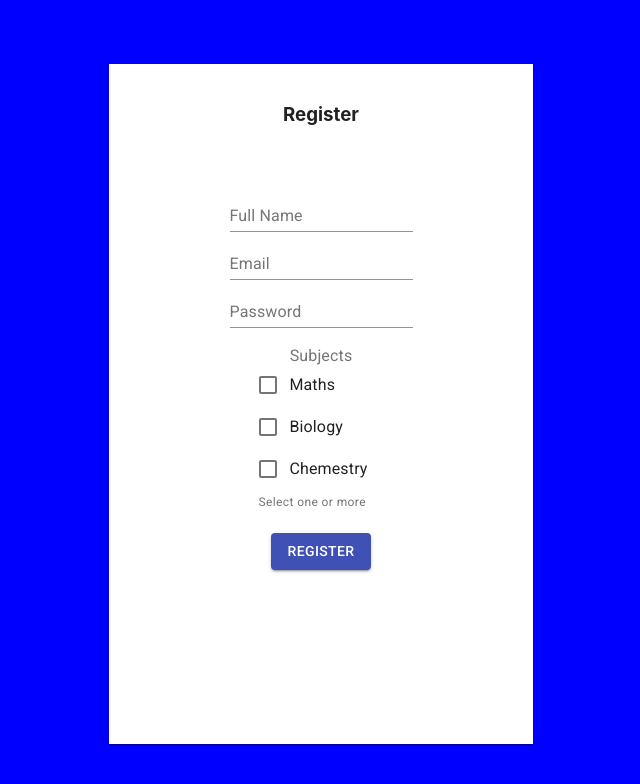
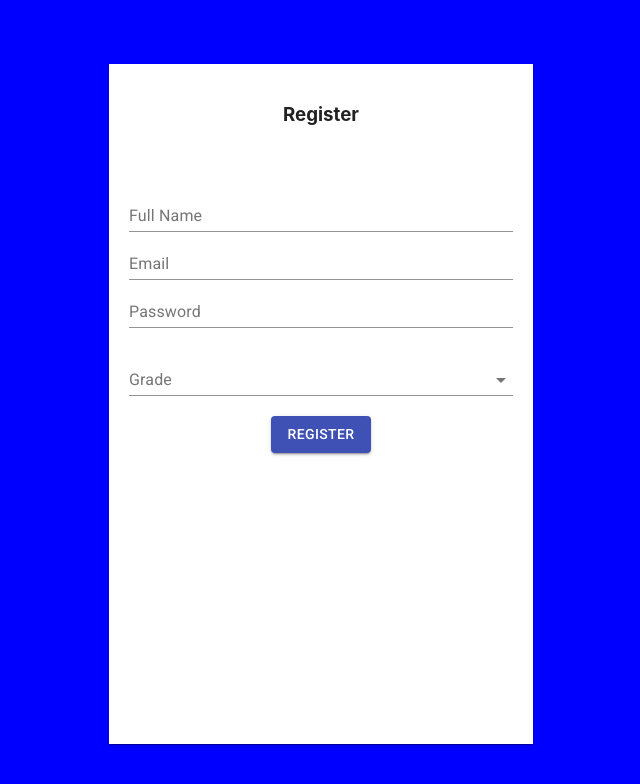
Before and after one commit to Yasasr1/LMS-Jayanthi, a React (Create React App) app: page /register in a window 1280 px wide. Shown: the top 784 px of the page, without its empty margins (319-959 px from the left). Built offline with nearby package versions, Linux system fonts and the light colour scheme.

Commit message:
added grades and subjects for grades

```diff
--- a/src/pages/LoginPage.js
+++ b/src/pages/LoginPage.js
@@ -3,7 +3,6 @@ import { Paper, TextField, Button, FormControl, FormGroup, FormControlLabel, For
 //import background from '../assets/images/login_background.jpg';
 import fire from '../components/firebase';
 import { connect } from 'react-redux';
-import axios from 'axios';
 import { Redirect, Link } from 'react-router-dom';
 
 
--- a/src/pages/RegisterPage.js
+++ b/src/pages/RegisterPage.js
@@ -1,5 +1,5 @@
 import React , { Component } from 'react';
-import { Paper, TextField, Button, FormControl, FormGroup, FormControlLabel, FormLabel, Checkbox, FormHelperText} from '@material-ui/core';
+import { Paper, TextField, Button, FormControl, Select, MenuItem, InputLabel} from '@material-ui/core';
 //import background from '../assets/images/login_background.jpg';
 import fire from '../components/firebase';
 import { connect } from 'react-redux';
@@ -13,11 +13,7 @@ class LoginPage extends Component {
         email: '',
         password: '',
         full_name: '',
-        subjects: {
-            Maths: false,
-            Biology: false,
-            Chemestry: false
-        },
+        grade: '',
         user_type: 'student',
         redirect: null
     }
@@ -34,13 +30,9 @@ class LoginPage extends Component {
         this.setState({full_name: event.target.value});
     }
 
-    setSubjects = (event) => {
+    setGrade = (event) => {
         this.setState({
-            ...this.state,
-            subjects: {
-                ...this.state.subjects,
-                [event.target.name]: event.target.checked
-            }
+            grade: event.target.value
         }
         );
     }
@@ -56,11 +48,15 @@ class LoginPage extends Component {
                 uid: id,
                 user_type: this.state.user_type,
                 full_name: this.state.full_name,
-                subjects: this.state.subjects,
+                grade: this.state.grade,
             }
 
-            axios.post('https://project-lms-874a6.firebaseio.com/users.json',newUser)
-            .then(res => {
+            fire.database().ref('/users/' +id).set({
+                user_type: this.state.user_type,
+                full_name: this.state.full_name,
+                grade: this.state.grade
+
+            }).then(res => {
                 console.log(res);
                 this.setState({redirect: <Redirect to="/dashboard"/>})
             })
@@ -83,7 +79,7 @@ class LoginPage extends Component {
                 textAlign: 'center',
                 //backgroundImage: `url(${background})`,
                 //backgroundSize: 'contain'
-                backgroundColor: 'blue'
+                backgroundColor: 'blue',
 
             }}>
                 {this.state.redirect}
@@ -92,24 +88,31 @@ class LoginPage extends Component {
                     padding: '20px',
                     height: '80%',
                     width: '30%',
-                    display: 'inline-block'
+                    display: 'inline-block',
+
                 }}>
                     <h3>Register</h3>
                     <br/>
                     <br/>
+                    <div style={{
+                        width: '100%',
+                    }}>
                         <TextField
+                        fullWidth
                         id="full_name"
                         label="Full Name"
                         onChange={this.setName}
                         />
                         <br/>
                         <TextField
+                        fullWidth
                         id="email"
                         label="Email"
                         onChange={this.setEmail}
                         />
                         <br/>
                         <TextField
+                        fullWidth
                         id="password"
                         label="Password"
                         type="password"
@@ -117,27 +120,31 @@ class LoginPage extends Component {
                         />
                         <br/>
                         <br/>
-                    <FormControl component="fieldset" >
-                        <FormLabel component="legend">Subjects</FormLabel>
-                        <FormGroup>
-                        <FormControlLabel
-                            control={<Checkbox checked={this.state.subjects.Maths} onChange={this.setSubjects} name="Maths" />}
-                            label="Maths"
-                        />
-                        <FormControlLabel
-                            control={<Checkbox checked={this.state.subjects.Biology} onChange={this.setSubjects} name="Biology" />}
-                            label="Biology"
-                        />
-                        <FormControlLabel
-                            control={<Checkbox checked={this.state.subjects.Chemestry} onChange={this.setSubjects} name="Chemestry" />}
-                            label="Chemestry"
-                        />
-                        </FormGroup>
-                        <FormHelperText>Select one or more</FormHelperText>
+                        <FormControl component="fieldset" style={{width: '100%'}} >
+                            <InputLabel id="demo-simple-select-label">Grade</InputLabel>
+                            <Select
+                            labelId="Grade"
+                            id="grade"
+                            value={this.state.grade}
+                            onChange={this.setGrade}
+                            >
+                                <MenuItem value={1}>1</MenuItem>
+                                <MenuItem value={2}>2</MenuItem>
+                                <MenuItem value={3}>3</MenuItem>
+                                <MenuItem value={4}>4</MenuItem>
+                                <MenuItem value={5}>5</MenuItem>
+                                <MenuItem value={6}>6</MenuItem>
+                                <MenuItem value={7}>7</MenuItem>
+                                <MenuItem value={8}>8</MenuItem>
+                                <MenuItem value={9}>9</MenuItem>
+                                <MenuItem value={10}>10</MenuItem>
+                                <MenuItem value={11}>11</MenuItem>
+                            </Select>
                         </FormControl>
                         <br/>
                         <br/>
                         <Button onClick={this.registrationHandler} variant="contained" color="primary">Register</Button>
+                    </div>
                 </Paper>
             </div>
         );
--- a/src/pages/StudentDash/StudentDash.js
+++ b/src/pages/StudentDash/StudentDash.js
@@ -1,6 +1,6 @@
 import React , { Component } from 'react';
 import { Typography, Divider, Button } from '@material-ui/core';
-
+import { connect } from 'react-redux';
 
 import Header from '../../components/Header';
 import SubjectList from '../StudentDash/SubjectList';
@@ -13,20 +13,41 @@ class StudentDash extends Component {
         loading: true,
         subjects: null,
         selectedSubject: null,
-        isSubjectSelected: false
+        isSubjectSelected: false,
+        user: null
     }
 
     componentDidMount() {
         if(this.state.loading === true) {
-            const ref = fire.database().ref('/subjects').once('value').then((snapshot) => {
+            const userRef = fire.database().ref('/users/' + this.props.uid).once('value').then((sp) => {
+                let userData = sp.val()
                 this.setState({
-                    subjects: snapshot.val(),
-                    loading: false
+                    user: userData
                 })
-            })
-            .catch(err => {
-                console.log(err);
-            })
+                console.log(userData);
+                const subjectRef = fire.database().ref('/subject').once('value').then((snapshot) => {
+                    const subs = snapshot.val()[userData.grade]
+                    if(subs != null){
+                        this.setState({
+                            subjects: subs,
+                            loading: false
+                        })
+                    }
+                    else{
+                        this.setState({
+                            loading: false
+                        })
+                    }
+                    //console.log(snapshot.val()[userData.grade]);
+                    //console.log(userData.grade);
+                })
+                .catch(err => {
+                    console.log(err);
+                })
+
+            });
+
+
 
         }
     }
@@ -56,7 +77,9 @@ class StudentDash extends Component {
                     {this.state.isSubjectSelected ? <Button onClick={()=> this.setState({isSubjectSelected: false})}>Back</Button> : null}
                     <br/>
                     {
-                    !this.state.isSubjectSelected
+                      this.state.loading === false && this.state.subjects === null ?
+                     <p>No subs</p>
+                    : !this.state.isSubjectSelected
                     ?
                     <SubjectList subjects={this.state.subjects} selectSubject={(subject) => this.selectSubject(subject)}/>
                     :
@@ -68,5 +91,10 @@ class StudentDash extends Component {
     }
 }
 
+const mapStateToProps = state => {
+    return {
+        uid: state.uid,
+    }
+}
 
-export default StudentDash;
+export default connect(mapStateToProps,null)(StudentDash);
--- a/src/pages/StudentDash/SubjectList.js
+++ b/src/pages/StudentDash/SubjectList.js
@@ -19,6 +19,7 @@ class SubjectList extends Component {
                 </GridListTile>
             })
         }
+
         return(
            <div>
                <GridList cols={5}>
```
Lines whose indentation alone changed are shown as unchanged.
